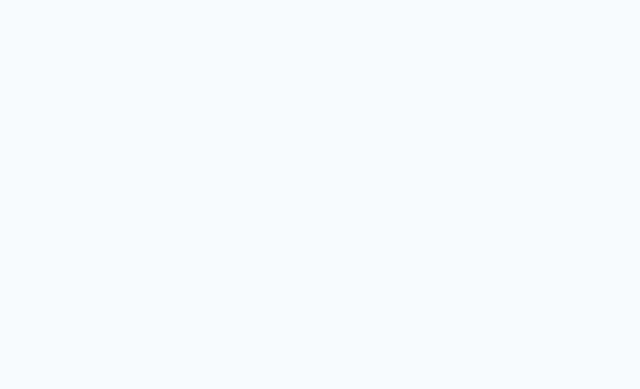
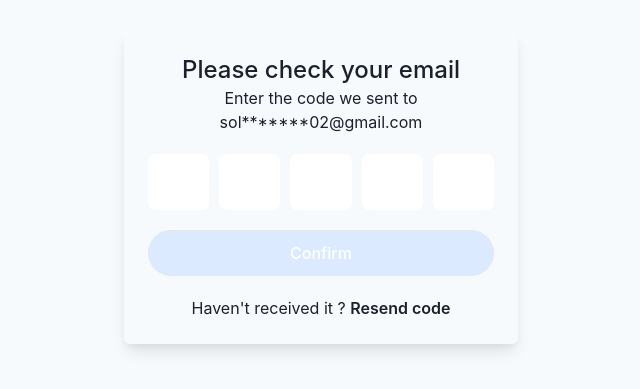
Before and after one commit to SoloBaChi/Bclics, a React (Vite) app in the folder frontend/: page /verify-forgot-password in a window 1280 px wide. Before the commit this address had no page. Shown: the part 213-602 px from the top of the page, without its empty margins (319-959 px from the left). Built offline with nearby package versions, Linux system fonts and the light colour scheme.

Commit message:
Added verify Password token

```diff
--- /dev/null
+++ b/frontend/src/Auth/ForgotPassword.jsx
@@ -0,0 +1,134 @@
+import {
+  Box,
+  useToast,
+  Spinner,
+} from "@chakra-ui/react";
+import { ViewIcon, ViewOffIcon } from "@chakra-ui/icons";
+import { Link , useNavigate } from "react-router-dom";
+import { useState } from "react";
+
+const ForgotPassword = () => {
+    const [inputs, setInputs] = useState({ username: "", password: "" });
+    const [showPassword, setShowPassword] = useState(false); // State to toggle password visibility
+    const toast = useToast();
+    const[loading,setLoading] = useState(false)
+    const navigate = useNavigate();
+
+    const handleChange = (e) => {
+      setInputs({ ...inputs, [e.target.name]: e.target.value });
+    };
+
+    const handleSubmit = async () => {
+       setLoading(true)
+      const { username, password } = inputs;
+
+      // Validate if fields are empty
+      if (!username || !password) {
+        const missingFields = [];
+        if (!username) missingFields.push("Email or Username");
+        if (!password) missingFields.push("Password");
+        toast({
+          title: "Missing fields",
+          description: `Please provide: ${missingFields.join(", ")}`,
+          status: "error",
+          duration: 3000,
+          isClosable: true,
+        });
+        setLoading(false)
+        return;
+      }
+
+      try {
+         const res = await fetch("https://bclics-app.vercel.app/api/users/login", {
+          method: "POST",
+          headers: {
+            "Content-Type": "application/json",
+          },
+          body: JSON.stringify(inputs),
+          credentials: 'include',  // Ensure cookies are included in the request
+        });
+
+        const data = await res.json();
+
+        // Handle server responses
+        if (!res.ok) {
+          toast({
+            title: "Login failed",
+            description: data.message || "Invalid login credentials.",
+            status: "error",
+            duration: 3000,
+            isClosable: true,
+          });
+          return;
+        }
+
+        // Success
+        toast({
+          title: "Login successful!",
+          description: "Welcome back!",
+          status: "success",
+          duration: 3000,
+          isClosable: true,
+        });
+
+        navigate("/dashboard"); // Redirect to home page on successful login
+      } catch (error) {
+        // Handle unexpected errors
+        toast({
+          title: "An error occurred.",
+          description: error.message,
+          status: "error",
+          duration: 3000,
+          isClosable: true,
+        });
+      }
+      finally{
+        setLoading(false)
+      }
+    };
+
+    return (
+      <Box
+        minHeight="100vh"
+        display="flex"
+        alignItems="center"
+        justifyContent="center"
+        p={6}
+      >
+        <Box
+          p={6}
+          boxShadow="lg"
+          borderRadius="md"
+          mx="auto"
+          textAlign="center"
+          className="basis-[100%] sm:basis-[72%] lg:basis-[48%] xl:basis-[32%]"
+        >
+          <form onSubmit={handleSubmit}>
+            <div className="form-field rounded-md mb-4">
+            <label htmlFor="email">
+             Enter the email or username associated with your account to change your password.
+            </label>
+              <input type="text"
+              className="border rounded-md focus:border-2 focus:border-blue-400"
+              placeholder="Email or Username"
+              id="email"
+               />
+            </div>
+
+            <div className="form-field mb-4">
+            <button
+            onClick={navigate("/verify-forgot-password")}
+            className="font-medium text-white text-md border inline-block w-full
+            p-2.5 rounded-full bg-blue-500">
+            {
+             loading ? <Spinner animationDuration="0.8s"/> : "Proceed"
+            }
+              </button>
+          </div>
+          </form>
+        </Box>
+      </Box>
+    );
+}
+
+export default ForgotPassword
--- a/frontend/src/Auth/Login.jsx
+++ b/frontend/src/Auth/Login.jsx
@@ -1,11 +1,6 @@
 import React, { useState } from "react";
 import {
   Box,
-  Button,
-  Input,
-  Text,
-  VStack,
-  Heading,
   useToast,
   InputGroup,
   InputRightElement,
@@ -142,7 +137,7 @@ function Login() {
               </button>
           </div>
           <div className="flex flex-col sm:flex-row justify-between">
-            <Link to="/" className="mb-3 font-medium">Forgot Password</Link>
+            <Link to="/forgot-password" className="mb-3 font-medium">Forgot Password</Link>
             <p>
             Don't have an account?{" "}
             <Link to="/signup" className="text-blue-500 font-medium">
--- /dev/null
+++ b/frontend/src/Auth/VerifyForgotPassword.jsx
@@ -0,0 +1,165 @@
+import React from 'react'
+import {
+    Box,
+    useToast,
+    Spinner,
+  } from "@chakra-ui/react";
+  import { ViewIcon, ViewOffIcon } from "@chakra-ui/icons";
+  import { Link , useNavigate } from "react-router-dom";
+  import { useState } from "react";
+
+const VerifyForgotPassword = () => {
+    const [inputs, setInputs] = useState({ username: "", password: "" });
+    const [showPassword, setShowPassword] = useState(false); // State to toggle password visibility
+    const toast = useToast();
+    const[loading,setLoading] = useState(false)
+    const navigate = useNavigate();
+    const[otpInput,setOtpInput] = useState(Array(5).fill(""))
+    const email = `solobachi02@gmail.com`
+
+       // Function to mask part of the email
+       const maskEmail = (email) => {
+        if (!email) return '';
+
+        const [localPart, domain] = email.split('@');
+
+        // Show first 3 letters of the local part and last 3 characters
+        const maskedLocalPart = localPart.substring(0, 3) + '*******' + localPart.slice(-2);
+
+        return `${maskedLocalPart}@${domain}`;
+      };
+
+
+
+      // Handle Change
+      const handleChange = (e,i) => {
+        setOtpInput((prev) => ([...prev.map((item,index) => (index === i ? e.target.value : item ))]))
+
+         //When  you have one element in one box move to the next box
+         if(e.target.value && e.target.nextSibling){
+          e.target.nextSibling.focus();
+         }
+      };
+
+    const handleSubmit = async () => {
+       setLoading(true)
+      const { username, password } = inputs;
+
+      // Validate if fields are empty
+      if (!username || !password) {
+        const missingFields = [];
+        if (!username) missingFields.push("Email or Username");
+        if (!password) missingFields.push("Password");
+        toast({
+          title: "Missing fields",
+          description: `Please provide: ${missingFields.join(", ")}`,
+          status: "error",
+          duration: 3000,
+          isClosable: true,
+        });
+        setLoading(false)
+        return;
+      }
+
+      try {
+         const res = await fetch("https://bclics-app.vercel.app/api/users/login", {
+          method: "POST",
+          headers: {
+            "Content-Type": "application/json",
+          },
+          body: JSON.stringify(inputs),
+          credentials: 'include',  // Ensure cookies are included in the request
+        });
+
+        const data = await res.json();
+
+        // Handle server responses
+        if (!res.ok) {
+          toast({
+            title: "Login failed",
+            description: data.message || "Invalid login credentials.",
+            status: "error",
+            duration: 3000,
+            isClosable: true,
+          });
+          return;
+        }
+
+        // Success
+        toast({
+          title: "Login successful!",
+          description: "Welcome back!",
+          status: "success",
+          duration: 3000,
+          isClosable: true,
+        });
+
+        navigate("/dashboard"); // Redirect to home page on successful login
+      } catch (error) {
+        // Handle unexpected errors
+        toast({
+          title: "An error occurred.",
+          description: error.message,
+          status: "error",
+          duration: 3000,
+          isClosable: true,
+        });
+      }
+      finally{
+        setLoading(false)
+      }
+    };
+
+  return (
+    <Box
+    minHeight="100vh"
+    display="flex"
+    alignItems="center"
+    justifyContent="center"
+    p={6}
+  >
+    <Box
+      p={6}
+      boxShadow="lg"
+      borderRadius="md"
+      mx="auto"
+      textAlign="center"
+      className="basis-[100%] sm:basis-[72%] lg:basis-[48%] xl:basis-[32%]"
+    >
+      <form onSubmit={handleSubmit}>
+
+         <h4 className="text-center text-2xl font-medium">Please check your email</h4>
+         <p className='text-center'>Enter the code we sent to {maskEmail(email)}</p>
+         <div className="form-field otp-field">
+          {otpInput.map((data, i) => (
+            <input
+            key={i}
+            type="text"
+            onChange={(e) => handleChange(e, i)}
+            value={data}
+            maxLength={1}
+            />
+           ))}
+        </div>
+
+        <div className="form-field otp-field">
+          <button className="font-medium text-white text-md border inline-block w-full
+            p-2.5 rounded-full bg-blue-500 disabled:bg-blue-100"
+          disabled={!otpInput[otpInput.length - 1]}>
+           {
+             loading ? <Spinner animationDuration="0.8s"/> : "Confirm"
+           }
+          </button>
+        </div>
+
+        <div className="not_received">
+          <p className='text-center'>Haven't received it ? <Link className='inline-block font-[600] text-[var(--green-color)]' to="/forgot-password">Resend code</Link> </p>
+        </div>
+
+      </form>
+    </Box>
+  </Box>
+  )
+}
+
+export default VerifyForgotPassword
--- a/frontend/src/Routes/RouteIndex.jsx
+++ b/frontend/src/Routes/RouteIndex.jsx
@@ -5,6 +5,8 @@ import Login from "../Auth/Login";
 import Signup from "../Auth/Signup";
 import Home from "../portal/pages/Dashboard/Home";
 import ProtectedRoute from "../Auth/ProtectedRoute";
+import ForgotPassword from "../Auth/ForgotPassword";
+import VerifyForgotPassword from "../Auth/VerifyForgotPassword";
 // import Home from "../portal/pages/Home";
 
 const RouteIndex  =  () => {
@@ -15,6 +17,8 @@ return (
         {/* <Route path="/" element ={<} /> */}
         <Route path="/" element={<Login />} />
         <Route path="/signup" element={<Signup />} />
+        <Route path="/forgot-password" element={<ForgotPassword />} />
+        <Route path="/verify-forgot-password" element={<VerifyForgotPassword />} />
 
 
         {/* DASHBOARD ROUTES */}
--- a/frontend/src/index.css
+++ b/frontend/src/index.css
@@ -50,9 +50,8 @@ html {
     position: relative;
   }
   .form-field label {
-    text-transform: capitalize;
     margin-bottom: 0.45rem;
-    font-weight: 600;
+    font-weight: 400;
     display: block;
   }
   .form-field input,
@@ -100,6 +99,28 @@ html {
   }
 
 
+  .otp-field {
+	display: flex;
+	gap: 10px;
+	margin: 20px auto;
+  }
+  .otp-field input {
+	text-align: center;
+	padding: 0.7rem;
+	font-weight: 600;
+	font-size: 1.2rem;
+	border-radius:8px;
+	height:56px;
+  }
+  .otp-field input:focus {
+	border: 2px solid var(--primary-btn);
+  }
+  .otp-field button.cta-btn:disabled{
+  background: var(--disabled-color);
+  color:var(--white-color);
+  }
+
+
 
 ::-webkit-scrollbar {
 	width: 7px;
```
Also changed, not shown: frontend/src/Auth/ResetPassword.jsx (added).
